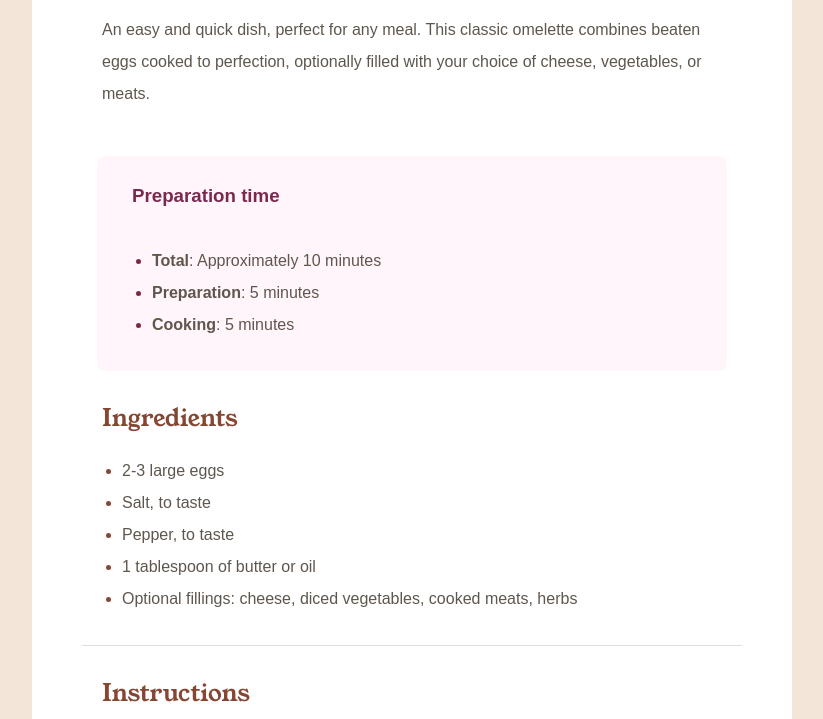
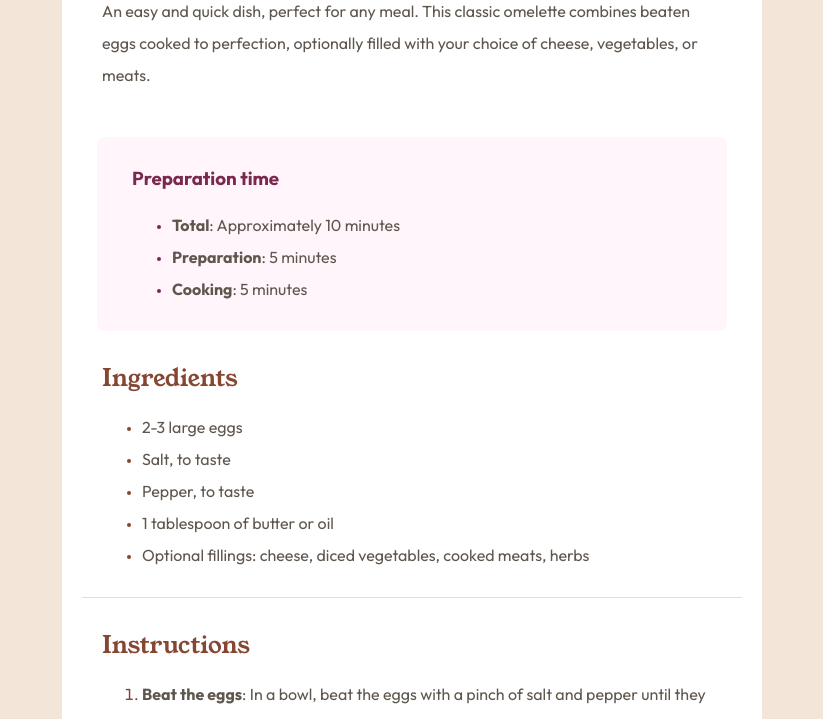
Before and after one commit to EasonVora/recipe-page-main, a plain HTML site: page index.html in a window 1280 px wide. Shown: the part 485-1204 px from the top of the page, without its empty margins (228-1051 px from the left). Drawn offline with Linux system fonts and the light colour scheme.

Commit message:
added san serif font, margin and padding adjustments

```diff
--- a/assets/styles/style-sizes.css
+++ b/assets/styles/style-sizes.css
@@ -2,9 +2,9 @@
 
 @media screen and (max-width: 700px){
     main {
-        width: 100%;
         margin: 0;
         padding: 0;
+        width: 100%;
     }
     body, html {
         margin: auto;
@@ -18,11 +18,14 @@
 }
 @media screen and (min-width: 700px){
     main {
+        border-radius: 20px;
+        margin-top: 20px;
+        padding: 30px 0;
         width: 700px;
-        border-radius: 20px;
     }
     img {
         border-radius: 10px;
+        width: 88%;
     }
 }
 article {
@@ -37,11 +40,10 @@ h2 {
     padding: 0;
     margin: 0;
 }
-ul, ol {
-    margin: 0;
-    padding: 20px;
+
+ul ::marker {
+    font-size: 12px;
 }
-
 
 table {
     width: 100%;
--- a/assets/styles/styles.css
+++ b/assets/styles/styles.css
@@ -3,10 +3,10 @@
 
 
 .Time, table, p, li {
-    font-family: sans-serif;
+    font-family: 'Outfit', sans-serif;
 }
 h1, h2 {
-    font-family: 'Young Serif';
+    font-family: 'Young Serif', serif;
     font-weight: 400;
 }
 h1 {
```
